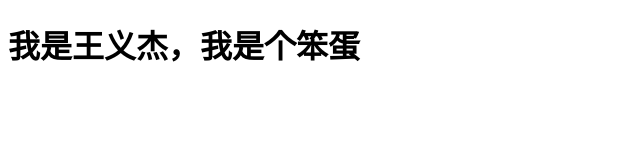
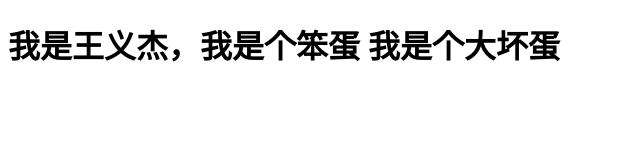
Before and after one commit to mashangfeng/apple, a plain HTML site: page index.html in a window 1280 px wide. Shown: the whole page, without its empty margins (0-640 px from the left). Drawn offline with Linux system fonts and the light colour scheme.

Commit message:
Update index.html

```diff
--- a/index.html
+++ b/index.html
@@ -5,6 +5,8 @@
 	<title>Document</title>
 </head>
 <body>
-	<h1>我是王义杰，我是个笨蛋</h1>
+	<h1>我是王义杰，我是个笨蛋
+      我是个大坏蛋	</h1>
+
 </body>
 </html>
```
